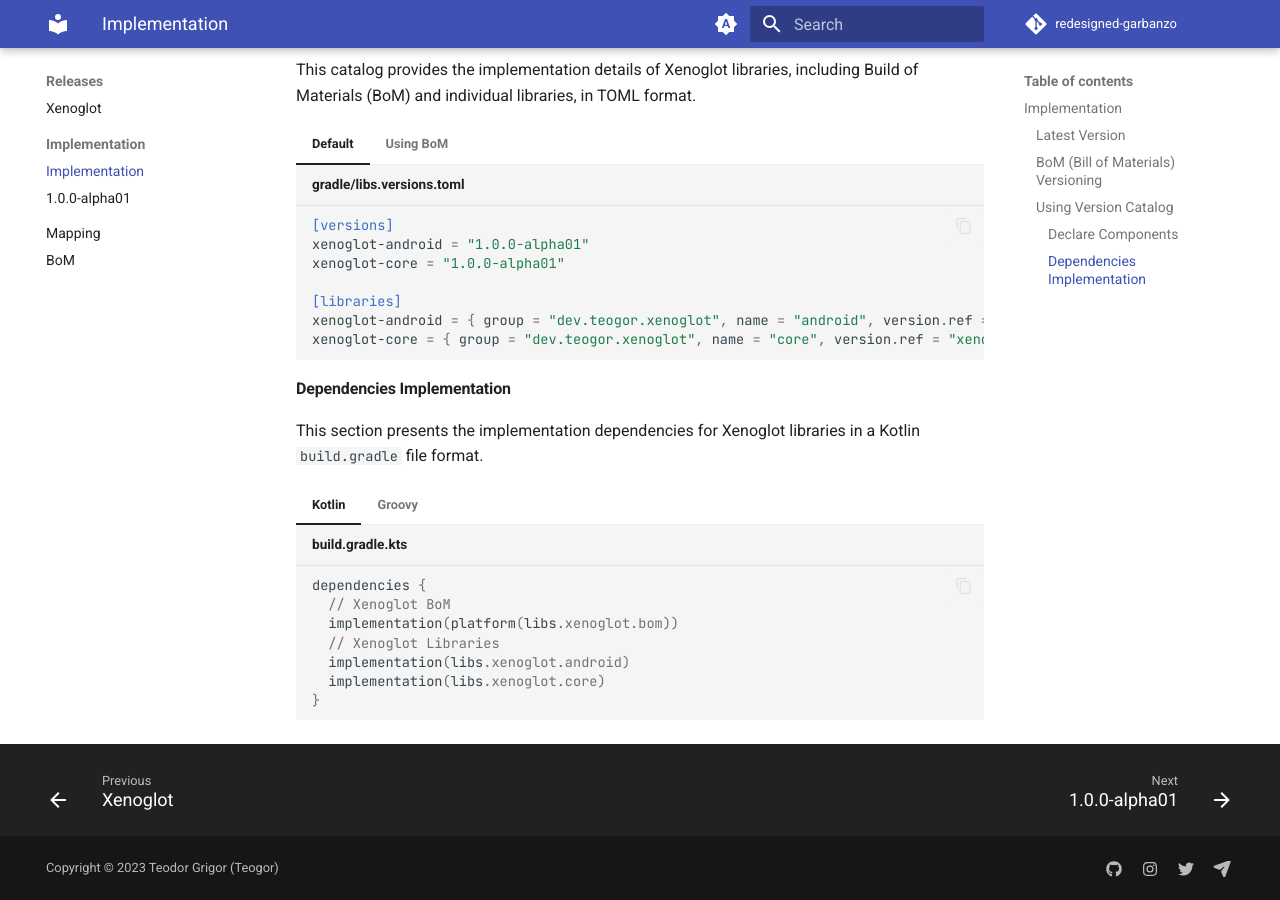
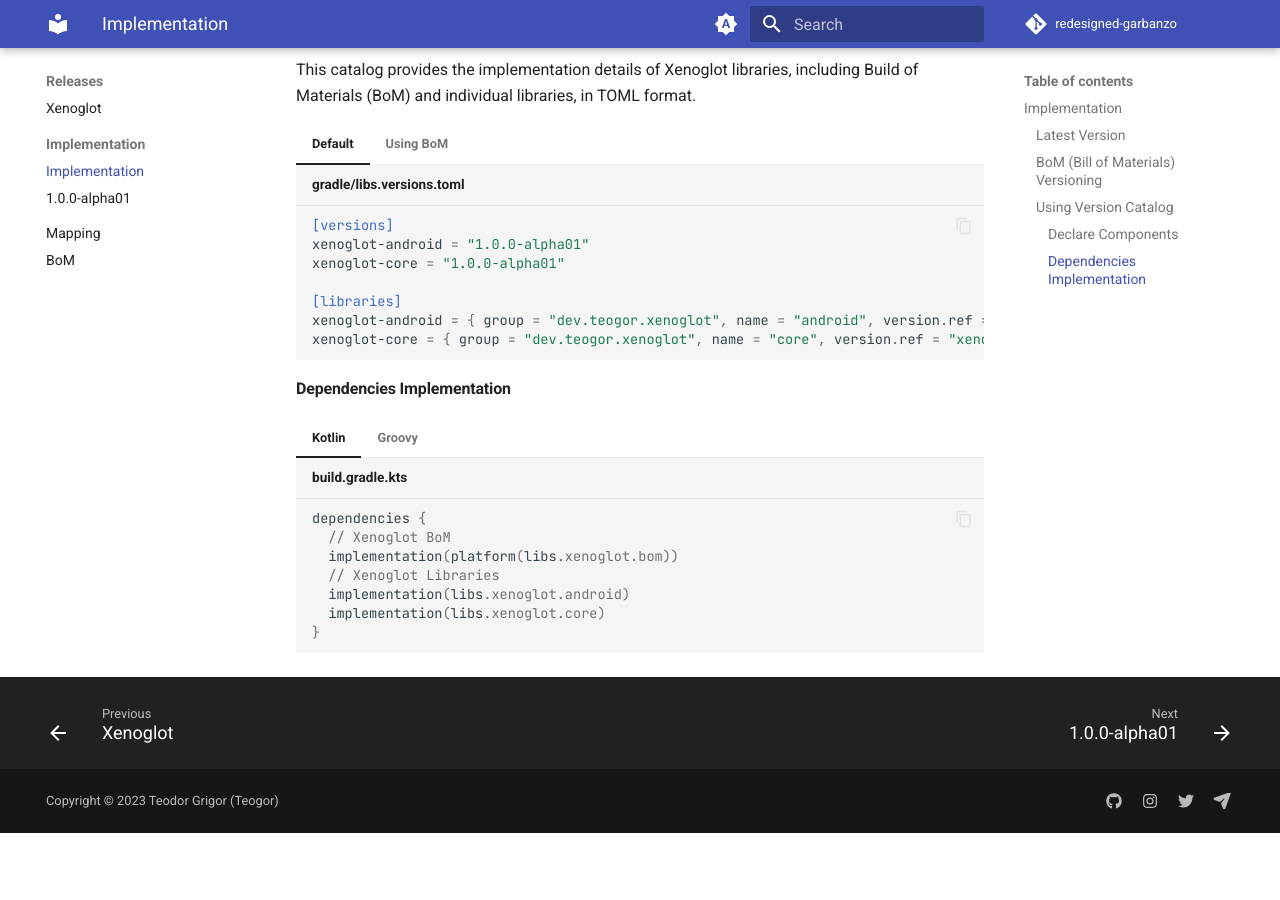
Before and after one commit to teogor/redesigned-garbanzo, an MkDocs documentation site: the page built from docs/releases/implementation.md, in a window 1280 px wide and 900 px high, scrolled down 758 px. Built offline with MkDocs 1.6.1 and Material for MkDocs 9.7.7, drawn with Linux system fonts in a browser that asks for light colours; comment, search, counter and statistics services are not loaded; after the commit the page ends 1591 px from its top, so only the background shows below that.

Commit message:
Update implementation.md

````diff
--- a/docs/releases/implementation.md
+++ b/docs/releases/implementation.md
@@ -52,9 +52,6 @@ Materials (BoM) and individual libraries, in TOML format.
 
 #### Dependencies Implementation
 
-This section presents the implementation dependencies for Xenoglot libraries in a Kotlin
-`build.gradle` file format.
-
 === "Kotlin"
 
     ```kotlin title="build.gradle.kts"
````
